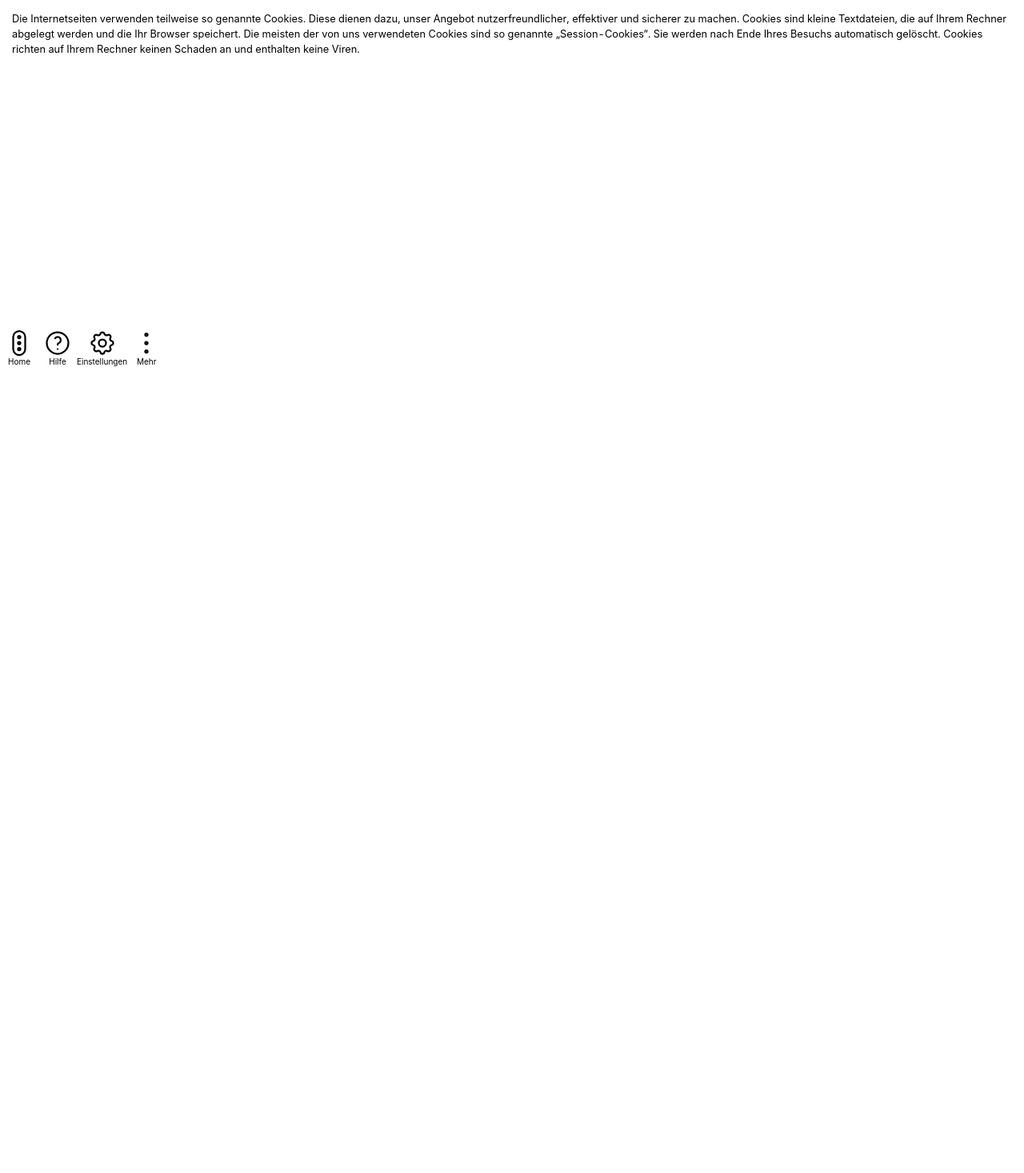
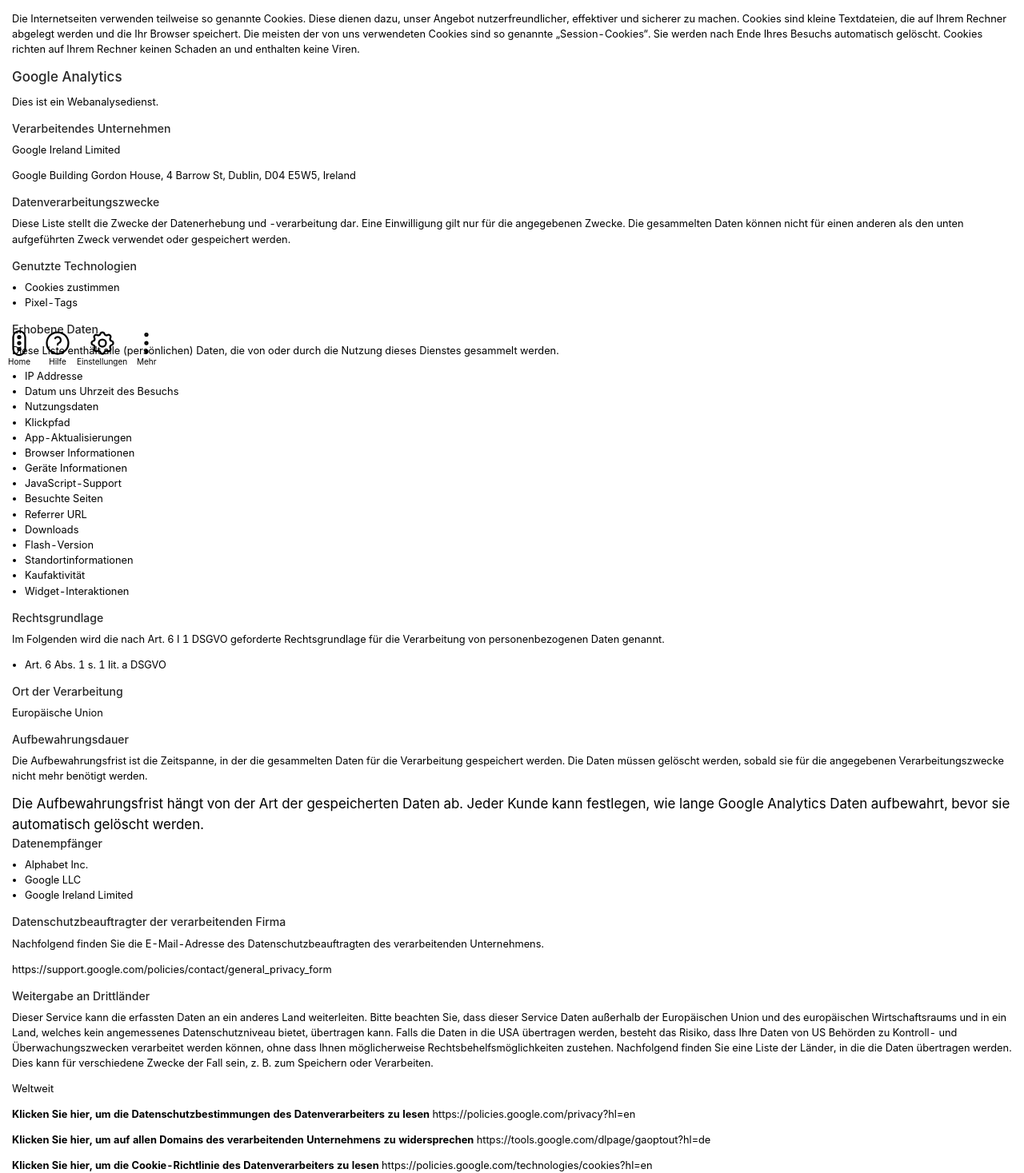
Before and after one commit to stritti/covid-ampel-widget, a Vue app: page /privacy in a window 1280 px wide. Shown: the part 343-1810 px from the top of the page at 80% size. Before the commit the page ends 800 px from the top, so only its background shows below. Built offline with nearby package versions, Linux system fonts and the light colour scheme.

Commit message:
add ga to privacy

```diff
--- a/src/views/Privacy.vue
+++ b/src/views/Privacy.vue
@@ -55,6 +55,174 @@
         Ende Ihres Besuchs automatisch gelöscht. Cookies richten auf Ihrem
         Rechner keinen Schaden an und enthalten keine Viren.
       </p>
+
+      <h4>Google Analytics</h4>
+
+      <p>
+        Dies ist ein Webanalysedienst.
+      </p>
+      <h5>
+        Verarbeitendes Unternehmen
+      </h5>
+      <p>
+        Google Ireland Limited
+      </p>
+
+      <p>
+        Google Building Gordon House, 4 Barrow St, Dublin, D04 E5W5, Ireland
+      </p>
+
+      <h5>
+        Datenverarbeitungszwecke
+      </h5>
+
+      <p>
+        Diese Liste stellt die Zwecke der Datenerhebung und -verarbeitung dar. Eine Einwilligung gilt nur für die angegebenen Zwecke. Die gesammelten Daten können nicht für einen anderen als den unten aufgeführten Zweck verwendet oder gespeichert werden.
+      </p>
+
+
+      <h5>
+        Genutzte Technologien
+      </h5>
+      <ul>
+        <li>
+          Cookies zustimmen
+        </li><li>
+          Pixel-Tags
+        </li>
+      </ul>
+
+      <h5>
+        Erhobene Daten
+      </h5>
+
+      <p>
+        Diese Liste enthält alle (persönlichen) Daten, die von oder durch die Nutzung dieses Dienstes gesammelt werden.
+      </p>
+
+      <ul>
+        <li>
+          IP Addresse
+        </li><li>
+          Datum uns Uhrzeit des Besuchs
+        </li><li>
+          Nutzungsdaten
+        </li><li>
+          Klickpfad
+        </li><li>
+          App-Aktualisierungen
+        </li><li>
+          Browser Informationen
+        </li><li>
+          Geräte Informationen
+        </li><li>
+          JavaScript-Support
+        </li><li>
+          Besuchte Seiten
+        </li><li>
+          Referrer URL
+        </li><li>
+          Downloads
+        </li><li>
+          Flash-Version
+        </li><li>
+          Standortinformationen
+        </li><li>
+          Kaufaktivität
+        </li><li>
+          Widget-Interaktionen
+        </li>
+      </ul>
+
+      <h5>
+        Rechtsgrundlage
+      </h5>
+
+      <p>Im Folgenden wird die nach Art. 6 I 1 DSGVO geforderte Rechtsgrundlage für die Verarbeitung von personenbezogenen Daten genannt.</p>
+
+      <ul>
+        <li>
+          Art. 6 Abs. 1 s. 1 lit. a DSGVO
+        </li>
+      </ul>
+
+      <h5>
+        Ort der Verarbeitung
+      </h5>
+      <p>
+        Europäische Union
+      </p>
+      <h5>
+        Aufbewahrungsdauer
+      </h5>
+
+      <p>
+        Die Aufbewahrungsfrist ist die Zeitspanne, in der die gesammelten Daten für die Verarbeitung gespeichert werden. Die Daten müssen gelöscht werden, sobald sie für die angegebenen Verarbeitungszwecke nicht mehr benötigt werden.
+      </p>
+
+      Die Aufbewahrungsfrist hängt von der Art der gespeicherten Daten ab. Jeder Kunde kann festlegen, wie lange Google Analytics Daten aufbewahrt, bevor sie automatisch gelöscht werden.
+
+      <h5>
+        Datenempfänger
+      </h5>
+      <ul>
+        <li>
+          Alphabet Inc.
+        </li><li>
+          Google LLC
+        </li><li>
+          Google Ireland Limited
+        </li>
+      </ul>
+
+
+      <h5>
+        Datenschutzbeauftragter der verarbeitenden Firma
+      </h5>
+
+      <p>Nachfolgend finden Sie die E-Mail-Adresse des Datenschutzbeauftragten des verarbeitenden Unternehmens.</p>
+
+      <p>
+        <a href="mailto:https://support.google.com/policies/contact/general_privacy_form">https://support.google.com/policies/contact/general_privacy_form</a>
+      </p>
+
+
+
+      <h5>
+        Weitergabe an Drittländer
+      </h5>
+
+      <p>Dieser Service kann die erfassten Daten an ein anderes Land weiterleiten. Bitte beachten Sie, dass dieser Service Daten außerhalb der Europäischen Union und des europäischen Wirtschaftsraums und in ein Land, welches kein angemessenes Datenschutzniveau bietet, übertragen kann. Falls die Daten in die USA übertragen werden, besteht das Risiko, dass Ihre Daten von US Behörden zu Kontroll- und Überwachungszwecken verarbeitet werden können, ohne dass Ihnen möglicherweise Rechtsbehelfsmöglichkeiten zustehen. Nachfolgend finden Sie eine Liste der Länder, in die die Daten übertragen werden. Dies kann für verschiedene Zwecke der Fall sein, z. B. zum Speichern oder Verarbeiten.</p>
+
+      <p>
+        Weltweit
+      </p>
+
+
+
+      <p>
+        <b>Klicken Sie hier, um die Datenschutzbestimmungen des Datenverarbeiters zu lesen</b> <a
+          href="https://policies.google.com/privacy?hl=en"
+          target="_blank"
+          rel="nofollow"
+        >https://policies.google.com/privacy?hl=en</a>
+      </p>
+
+      <p>
+        <b>Klicken Sie hier, um auf allen Domains des verarbeitenden Unternehmens zu widersprechen</b> <a
+          href="https://tools.google.com/dlpage/gaoptout?hl=de"
+          target="_blank"
+          rel="nofollow"
+        >https://tools.google.com/dlpage/gaoptout?hl=de</a>
+      </p>
+
+      <p>
+        <b>Klicken Sie hier, um die Cookie-Richtlinie des Datenverarbeiters zu lesen</b> <a
+          href="https://policies.google.com/technologies/cookies?hl=en"
+          target="_blank"
+          rel="nofollow"
+        >https://policies.google.com/technologies/cookies?hl=en</a>
+      </p>
     </div>
   </div>
 </template>
@@ -74,8 +242,14 @@
     }
   }
 </script>
-<style scoped>
+<style lang="scss" scoped>
 p {
   font-size: 0.8rem;
 }
+
+ul {
+  list-style-type: disc;
+  font-size: 0.8rem;
+  margin-left: 1rem;
+}
 </style>
```
